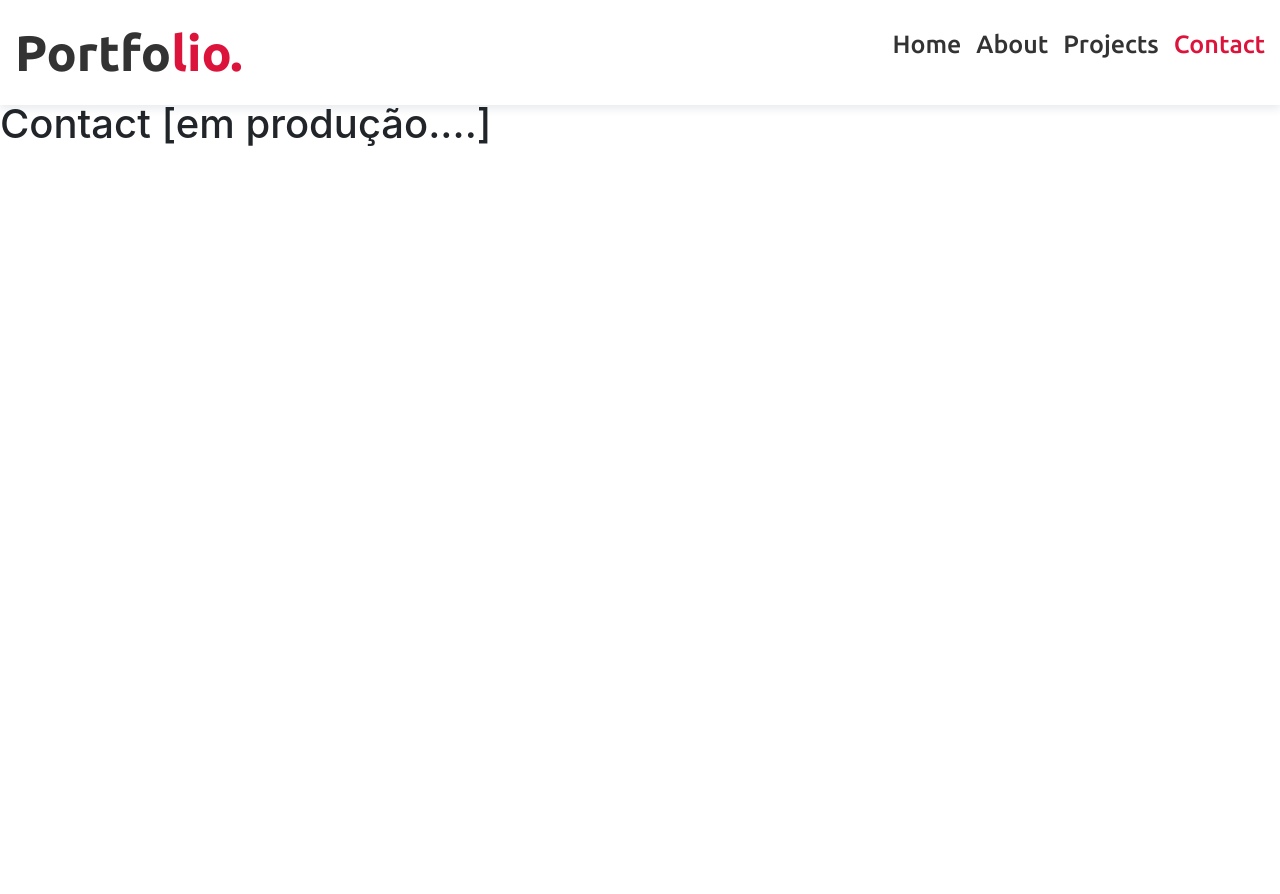
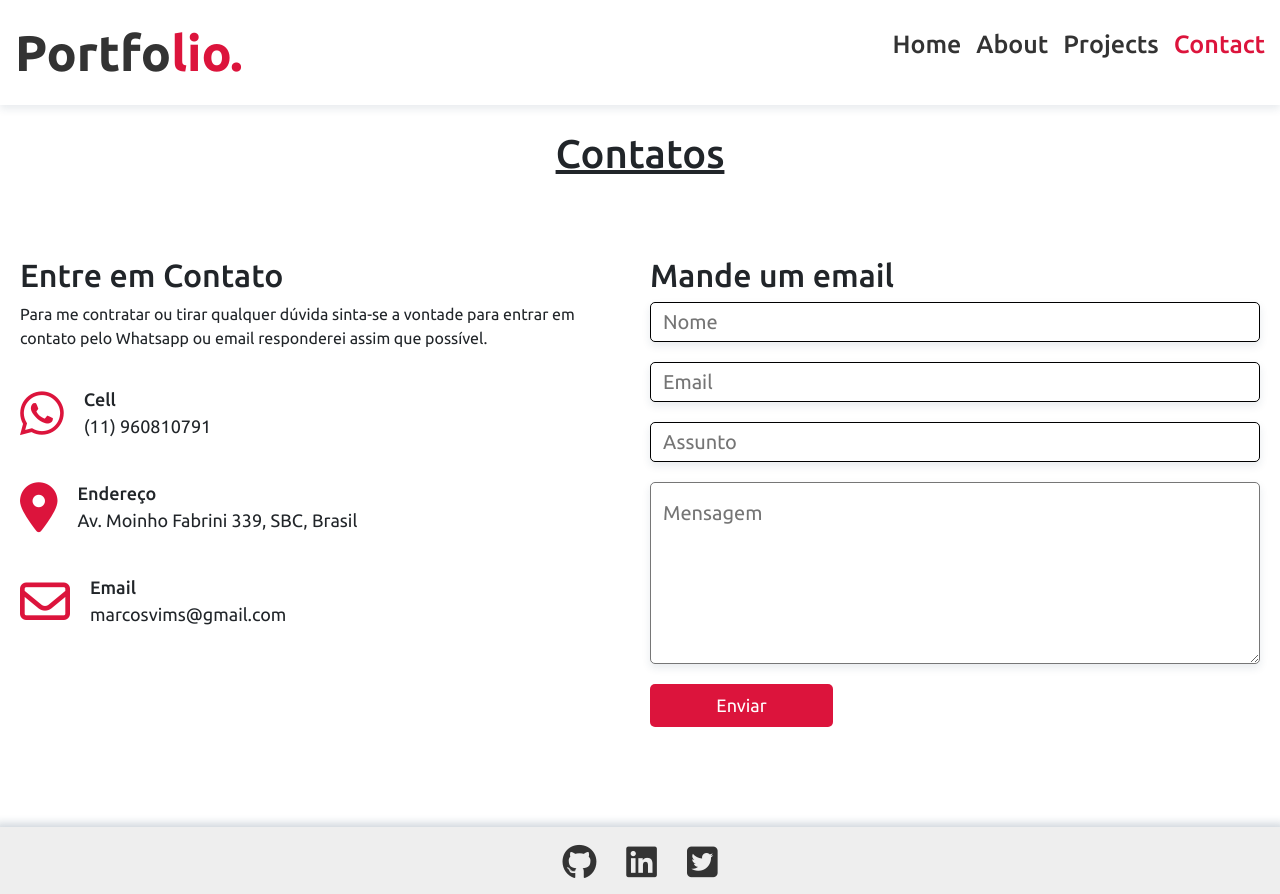
Before and after one commit to ViniSpirit/vini-portfolio, a React (Create React App) app: page /contact in a window 1280 px wide. Before the commit the page ends 800 px from the top, so only its background shows below. Built offline with nearby package versions, Linux system fonts and the light colour scheme.

Commit message:
contact page

```diff
--- a/src/App.css
+++ b/src/App.css
@@ -189,14 +189,8 @@
   font-weight: 500;
   text-align: center;
   font-family: "Ubuntu", sans-serif;
-  padding-bottom: 20px;
+
   margin-bottom: 60px;
-}
-
-@media (max-width: 700px) {
-  .about .title {
-    margin-bottom: 20px;
-  }
 }
 
 /* .about .title::before {
@@ -379,6 +373,7 @@
 }
 
 .atributos {
+  position: relative;
   font-family: "Poppins", sans-serif;
   padding: 15px;
   max-width: 60%;
@@ -414,6 +409,7 @@
 /* Projects section */
 
 .projects-content {
+  font-family: "Poppins", sans-serif;
   display: grid;
   grid-template-columns: 1fr 1fr;
   gap: 30px;
@@ -421,6 +417,8 @@
 }
 
 .projects h1 {
+  font-family: "Poppins", sans-serif;
+  text-decoration: underline;
   text-align: center;
   padding: 30px;
 }
@@ -452,6 +450,105 @@
 }
 
 .cardBtn:hover {
+  background: transparent;
+  border: 2px solid;
+  color: crimson;
+  border-color: crimson;
+}
+
+/* Contact section */
+
+.contact {
+  display: flex;
+  flex-direction: column;
+  height: 100vh;
+  font-family: "Ubuntu", sans-serif;
+}
+.contact-title {
+  padding: 30px;
+  text-align: center;
+}
+
+.contact-content {
+  display: grid;
+  grid-template-columns: 1fr 1fr;
+  padding: 40px 20px 100px 20px;
+  gap: 20px;
+  justify-content: center;
+}
+
+.contact-content .item {
+  display: flex;
+  align-items: center;
+
+  padding: 20px 0;
+}
+
+.contact-content .item i {
+  font-size: 50px;
+  margin-right: 20px;
+  color: crimson;
+}
+.contact-content .item p {
+  font-size: 18px;
+  margin: 0;
+}
+.contact-content .item p p {
+  font-weight: 500;
+  margin: 0;
+}
+
+@media (max-width: 900px) {
+  .contact-content {
+    grid-template-columns: 1fr;
+  }
+}
+
+/* content form */
+.contact-content form {
+  display: flex;
+  flex-direction: column;
+}
+
+.contact-title {
+  text-decoration: underline;
+}
+
+.contact-content form input {
+  height: 40px;
+  padding: 15px 12px;
+  margin-bottom: 20px;
+  border-radius: 5px;
+  outline: 0;
+  font-size: 20px;
+  border: 1px solid;
+  box-shadow: 0 4px 8px rgb(30 60 90 / 10%);
+}
+
+.contact-content form textarea {
+  box-shadow: 0 4px 8px rgb(30 60 90 / 10%);
+  border-radius: 5px;
+  padding: 15px 12px;
+  font-size: 20px;
+  margin-bottom: 20px;
+  outline: 0;
+}
+
+.contact-content form button {
+  width: 30%;
+  padding: 8px 0px;
+  font-size: 18px;
+  border-radius: 5px;
+  cursor: pointer;
+  font-family: "Ubuntu", sans-serif;
+  background: crimson;
+  border: 0;
+  color: #fff;
+  outline: 0;
+  transition: color 0.3s ease;
+}
+
+.contact-content form button:hover {
   background: transparent;
   border: 2px solid;
   color: crimson;
@@ -546,6 +643,9 @@
   .about .about-content .left {
     width: 300px;
   }
+  .about .title {
+    margin-bottom: 20px;
+  }
   .flex {
     justify-content: center;
   }
--- a/src/index.css
+++ b/src/index.css
@@ -83,3 +83,7 @@
   color: crimson;
   border-color: crimson;
 }
+
+.toBtn:hover {
+  transform: scale(1.03);
+}
--- a/src/pages/About.js
+++ b/src/pages/About.js
@@ -1,4 +1,5 @@
 import React, { useState } from "react";
+
 import { ProgressBar } from "react-bootstrap";
 import "bootstrap/dist/css/bootstrap.min.css";
 import Header from "../components/Header";
@@ -17,17 +18,17 @@ const About = () => {
     status: "pt",
   };
 
-  const en = {
-    title: `I'm Marcos Vinicius and I'm a `,
-    content: `I live in São Bernardo do Campo SP, I'm 27 years old, 2 years ago
-    I discovered my passion for programming and decided to migrate
-    career, so I started to dedicate myself to learn the technologies
-    most current for web development, and today I am comfortable to say that
-    I'm a Full-Stack Web developer, focusing on MERN
-    Stack (MongoDB, Express, React.js, Node.js).`,
-    span: "Web Developer",
-    status: "en",
-  };
+  // const en = {
+  //   title: `I'm Marcos Vinicius and I'm a `,
+  //   content: `I live in São Bernardo do Campo SP, I'm 27 years old, 2 years ago
+  //   I discovered my passion for programming and decided to migrate
+  //   career, so I started to dedicate myself to learn the technologies
+  //   most current for web development, and today I am comfortable to say that
+  //   I'm a Full-Stack Web developer, focusing on MERN
+  //   Stack (MongoDB, Express, React.js, Node.js).`,
+  //   span: "Web Developer",
+  //   status: "en",
+  // };
 
   const [description, setDescription] = useState(pt);
   return (
--- a/src/pages/Contact.js
+++ b/src/pages/Contact.js
@@ -5,9 +5,93 @@ const Contact = () => {
   return (
     <>
       <Header page contact />
-      <h1 className="max-width" style={{ paddingTop: "100px" }}>
-        Contact [em produção....]
-      </h1>
+      <section className="contact">
+        <div className="max-width" style={{ paddingTop: "100px" }}>
+          <h1 className="contact-title">Contatos</h1>
+          <div className="contact-content">
+            <div className="contact-info">
+              <h2>Entre em Contato</h2>
+              <p className="description">
+                Para me contratar ou tirar qualquer dúvida sinta-se a vontade
+                para entrar em contato pelo Whatsapp ou email responderei assim
+                que possível.
+              </p>
+              <div className="item">
+                <i className="fab fa-whatsapp"></i>
+                <p>
+                  <p>Cell</p> (11) 960810791
+                </p>
+              </div>
+              <div className="item">
+                <i className="fas fa-map-marker-alt"></i>
+
+                <p>
+                  <p>Endereço</p>Av. Moinho Fabrini 339, SBC, Brasil
+                </p>
+              </div>
+              <div className="item">
+                <i className="far fa-envelope"></i>
+                <p>
+                  <p>Email</p> marcosvims@gmail.com
+                </p>
+              </div>
+            </div>
+            <div>
+              <form>
+                <h2>Mande um email</h2>
+                <input type="text" placeholder="Nome" required />
+                <input type="email" placeholder="Email" required />
+                <input type="text" placeholder="Assunto" requirede />
+                <textarea
+                  cols="30"
+                  rows="5"
+                  placeholder="Mensagem"
+                  required
+                ></textarea>
+                <button type="submit">Enviar</button>
+              </form>
+            </div>
+          </div>
+        </div>
+        <footer
+          className="footer"
+          style={{
+            backgroundColor: "#eee",
+            padding: "18px 0 13px 0",
+            margin: 0,
+            boxShadow: "0 1px 8px 5px rgb(30 60 90 / 20%)",
+          }}
+        >
+          <a
+            href="https://github.com/ViniSpirit"
+            target="_blank"
+            rel="noreferrer"
+          >
+            <i style={{ color: "#333" }} className="fab fa-github"></i>
+          </a>
+
+          <a
+            href="https://www.linkedin.com/in/marcos-vinicius-75863a74/"
+            target="_blank"
+            rel="noreferrer"
+          >
+            <i
+              style={{ color: "#333", marginLeft: "30px" }}
+              className="fab fa-linkedin"
+            ></i>
+          </a>
+          <a
+            href="https://twitter.com/ViniSpiritDev"
+            target="_blank"
+            rel="noreferrer"
+          >
+            <i
+              style={{ color: "#333", marginLeft: "30px" }}
+              className="fab fa-twitter-square"
+            ></i>
+          </a>
+        </footer>
+      </section>
     </>
   );
 };
--- a/src/pages/Projects.js
+++ b/src/pages/Projects.js
@@ -1,4 +1,5 @@
 import React from "react";
+
 import { Card, Carousel } from "react-bootstrap";
 import Header from "../components/Header";
 
@@ -18,7 +19,6 @@ const Projects = () => {
           className="max-width"
           style={{
             paddingTop: "100px",
-            borderBottom: "1px solid rgba(0,0,0,.125)",
           }}
         >
           <h1>Meus Projetos</h1>
```
